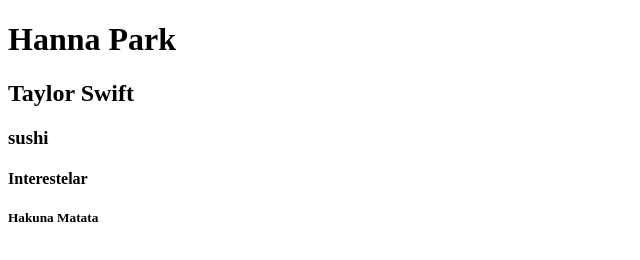
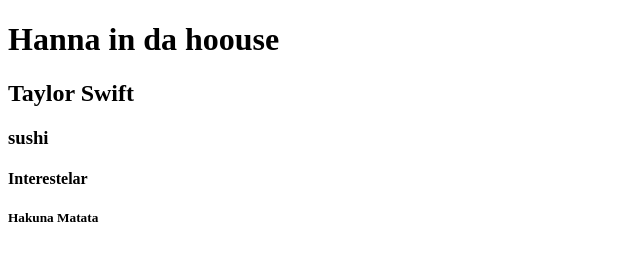
Before and after one commit to hayoungpark97/CH62-Preferencias, a plain HTML site: page index.html in a window 1280 px wide. Shown: the whole page, without its empty margins (0-640 px from the left). Drawn offline with Linux system fonts and the light colour scheme.

Commit message:
feat: modificacion del titulo h1

```diff
--- a/index.html
+++ b/index.html
@@ -6,7 +6,7 @@
     <title>Document</title>
 </head>
 <body>
-    <h1>Hanna Park</h1>
+    <h1>Hanna in da hoouse</h1>
 <h2>Taylor Swift</h2>
 <h3>sushi</h3>
 <h4>Interestelar</h4>
```
